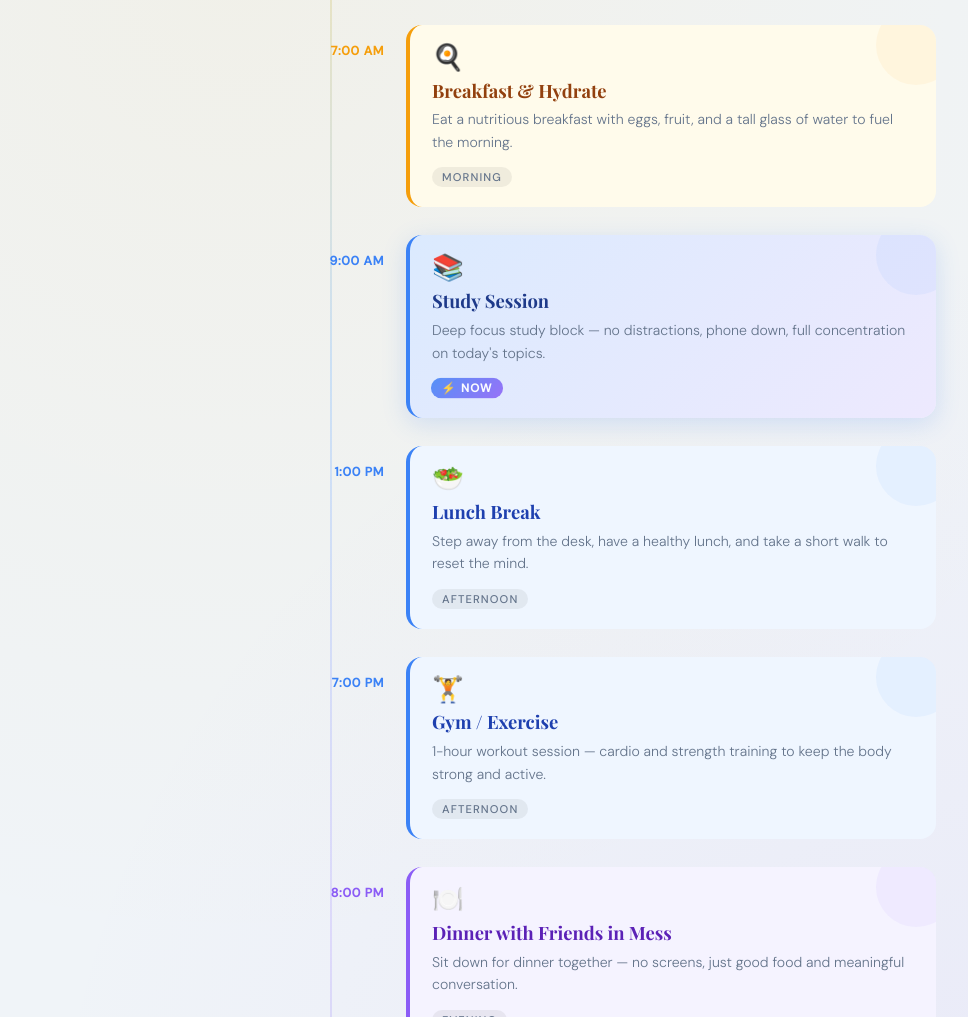
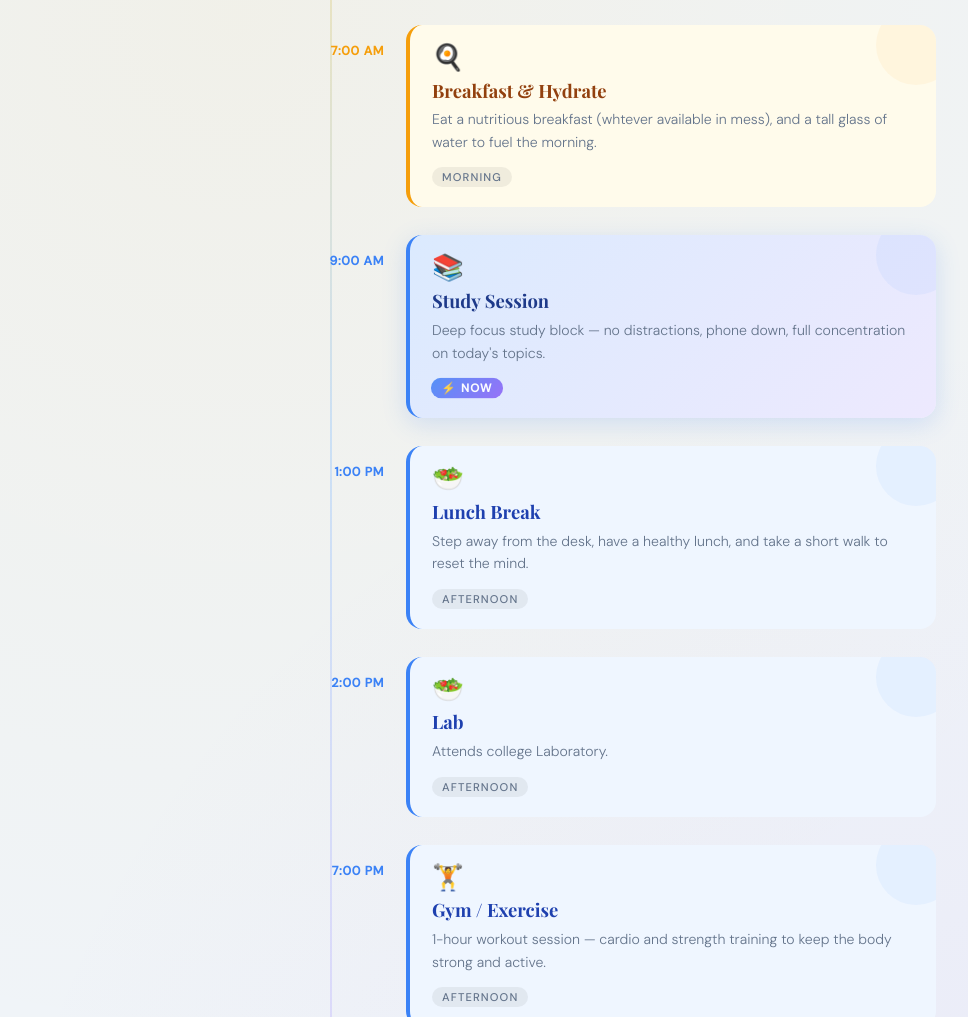
Before and after one commit to abhayyadav0090/daily-routine-webpage, a plain HTML site: page index.html in a window 1280 px wide. Shown: the part 440-1457 px from the top of the page, without its empty margins (20-988 px from the left). Drawn offline with nearby package versions, Linux system fonts and the light colour scheme.

Commit message:
Modify breakfast text and add afternoon lab schedule
Updated breakfast description for clarity and added afternoon lab block.

```diff
--- a/index.html
+++ b/index.html
@@ -34,7 +34,7 @@
       <div class="card">
         <div class="icon">🍳</div>
         <h2>Breakfast & Hydrate</h2>
-        <p>Eat a nutritious breakfast with eggs, fruit, and a tall glass of water to fuel the morning.</p>
+        <p>Eat a nutritious breakfast (whtever available in mess), and a tall glass of water to fuel the morning.</p>
         <span class="tag">Morning</span>
       </div>
     </div>
@@ -61,7 +61,17 @@
       </div>
     </div>
 
-    <!-- Block 5: Afternoon -->
+    <div class="block afternoon">
+      <div class="time-badge">2:00 PM</div>
+      <div class="card">
+        <div class="icon">🥗</div>
+        <h2>Lab</h2>
+        <p>Attends college Laboratory.</p>
+        <span class="tag">Afternoon</span>
+      </div>
+    </div>
+
+    <!-- Block 5: Evening -->
     <div class="block afternoon">
       <div class="time-badge">7:00 PM</div>
       <div class="card">
```
